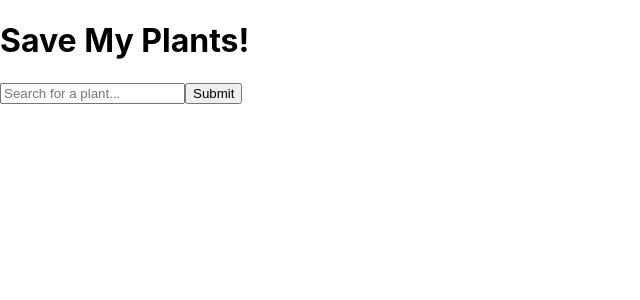
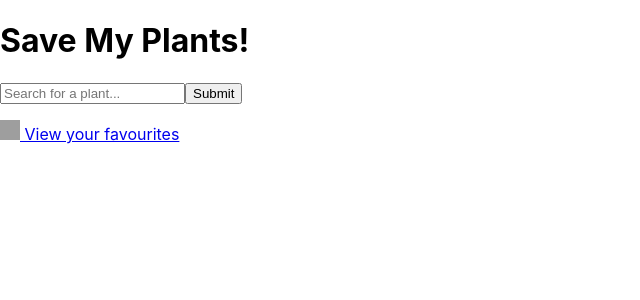
Before and after one commit to lukechaplin/BAEhackathon, a React (Create React App) app in the folder Front/plants/: page / in a window 1280 px wide. Shown: the top 300 px of the page, without its empty margins (0-640 px from the left). Built offline with nearby package versions, Linux system fonts and the light colour scheme; grey boxes are pictures that could not be loaded.

Commit message:
added footer

```diff
--- a/Front/plants/src/Components/App/App.js
+++ b/Front/plants/src/Components/App/App.js
@@ -1,6 +1,7 @@
 import { useState } from 'react';
 import PlantsTile from '../PlantsTile';
 import SearchBar from '../SearchBar';
+import Footer from '../Footer'
 
 function App() {
 	const [ search, setSearch ] = useState();
@@ -27,6 +28,7 @@
 
 			<SearchBar submitInfo={submitInfo} getWord={getWord} />
 			{data ? data.map((element) => <PlantsTile data={element} />) : <div />}
+			<Footer />
 		</div>
 	);
 }
--- a/Front/plants/src/Components/Footer/index.js
+++ b/Front/plants/src/Components/Footer/index.js
@@ -1,7 +1,10 @@
-import React from "react";
+function Footer() {
 
-function Footer() {
-  return <div>Footer</div>;
+  return (
+    <footer>
+      <p><img src="https://ik.imagekit.io/wletmmv9huf/plants/heart_1__ZUmsNOCg1G.png?ik-sdk-version=javascript-1.4.3&updatedAt=1648476069459" alt="favourite icon" height="20px" width="20px" /><a href="/"> View your favourites</a></p>
+    </footer>
+  );
 }
 
 export default Footer;
```
